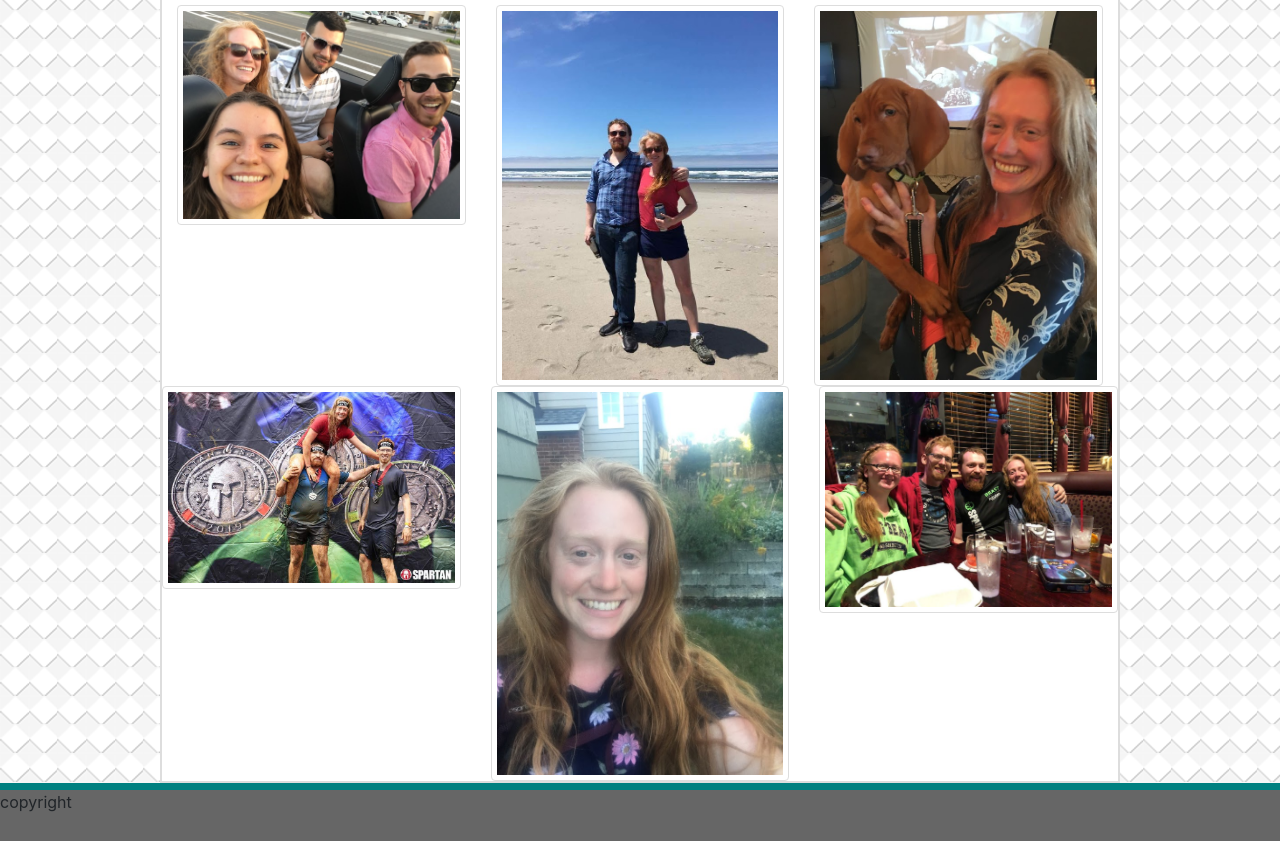
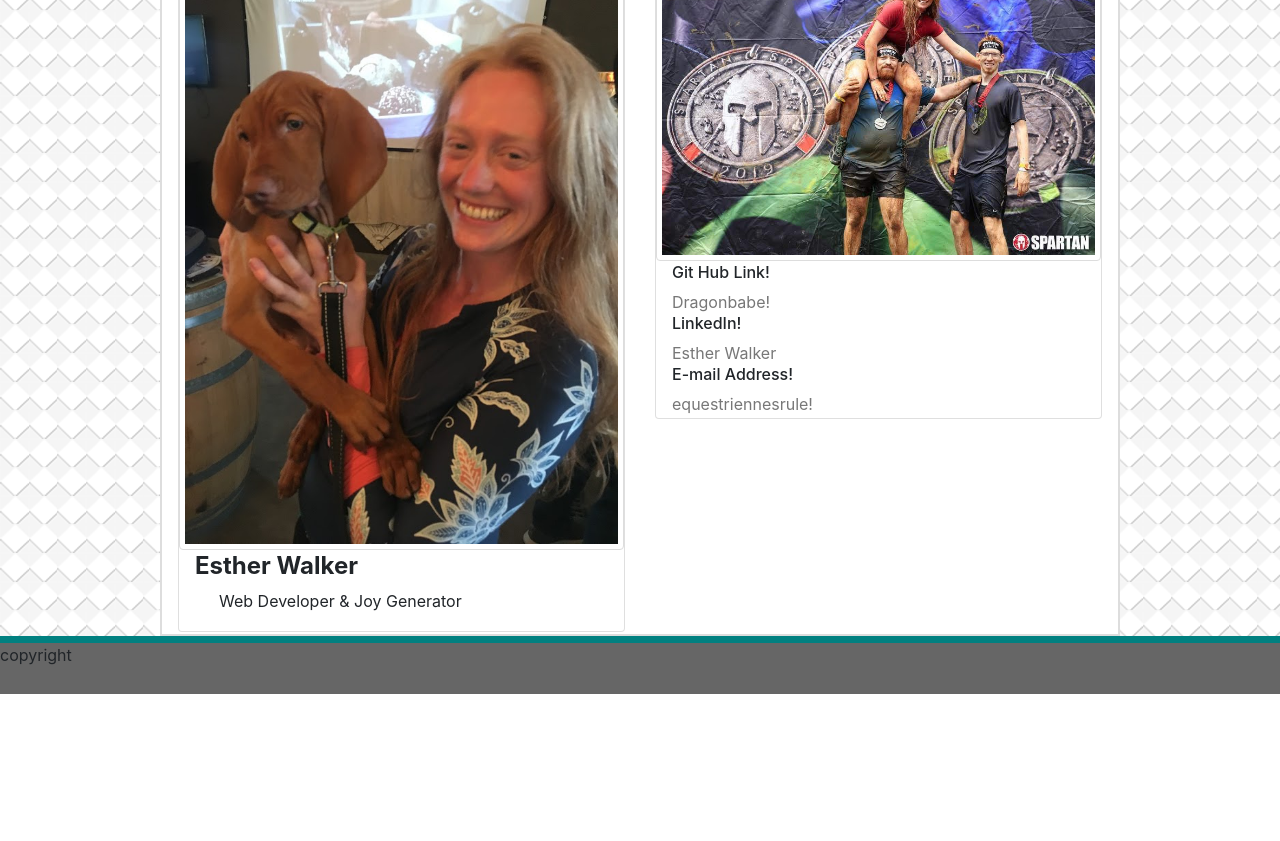
Before and after one commit to Dragonbabe/Week2-Responsive-portfolio, a plain HTML site: page portfolio.html in a window 1280 px wide. Shown: the part 247-1088 px from the top of the page. After the commit the page ends 941 px from the top, so only its background shows below. Drawn offline with nearby package versions, Linux system fonts and the light colour scheme.

Commit message:
modified css

```diff
--- a/assets/css/index.css
+++ b/assets/css/index.css
@@ -1,4 +1,19 @@
+.card {
+    box-shadow: 0 4px 8px 0 rgba(0, 0, 0, 0, .2);
+    transition: 0.3;
+}
 
+img {
+    border-radius: 5px 5px 0 0;
+}
+
+.card:hover {
+    box-shadow: 0 8px 16px 0 rgba(0, 0, 0, 0.2)
+}
+
+.container {
+    padding: 2px 16px
+}
 
 .header {
     overflow: hidden;
--- a/portfolio.html
+++ b/portfolio.html
@@ -14,14 +14,7 @@
 <body>
     <div class="header">
         <h1 class="myname">Esther Walker</h1>
-        <div class="container">
-            <div class="row">
-                <div class="col-md-6">
-                </div>
-                <div class="col-md-6">
-                </div>
-            </div>
-        </div>
+
         <nav class="navbar navbar-expand-lg navbar-light bg-light">
             <a class="navbar-brand" href="#"></a>
             <button class="navbar-toggler" type="button" data-toggle="collapse" data-target="#navbarSupportedContent"
@@ -49,25 +42,40 @@
             <h2 class="portfolio">Portfolio</h2>
             <div class="container">
                 <div class="row">
+                    <div class="col-md-6">
+                        <div class="card">
+                            <img src="assets/images/Puppy!.JPG" class="img-fluid" alt="Responsive image"
+                                style="width:100%">
+                            <div class="container">
+                                <h4><b>Esther Walker</b></h4>
+                                <p>Web Developer & Joy Generator</p>
+                            </div>
+                        </div>
+                    </div>
+                    <div class="col-md-6">
+                        <div class="card">
+                            <img src="assets/images/Sprint.2019.JPG" class="img-fluid" alt="Responsive image"
+                                style="width:100%">
+                            <div class="container">
+                                <h6>Git Hub Link!</h6>
+                                <a href="https://github.com/Dragonbabe/bug-free-octo-bassoon">Dragonbabe!</a>
+                                <h6>LinkedIn!</h6>
+                                <a href="https://www.linkedin.com/in/esther-walker-434aa6b5/">Esther Walker</a>
+                                <h6>E-mail Address!</h6>
+                                <a href="mailto:equestriennesrule@yahoo.com?Subject=Hello!%20">equestriennesrule!</a>
+                            </div>
+                        </div>
+                    </div>
+                </div>
+                <div class="row">
                     <div class="col-md-4">
-                        <img src="assets/images/Aug.2019.JPG" class="img-fluid" alt="Responsive image">
+                        <!-- <img src="assets/images/Sprint.2019.JPG" class="img-fluid" alt="Responsive image"> -->
                     </div>
                     <div class="col-md-4">
-                        <img src="assets/images/Cape.D.2019.JPG" class="img-fluid" alt="Responsive image">
+                        <!-- <img src="assets/images/Summer.2019.JPG" class="img-fluid" alt="Responsive image"> -->
                     </div>
                     <div class="col-md-4">
-                        <img src="assets/images/Puppy!.JPG" class="img-fluid" alt="Responsive image">
-                    </div>
-                    <div class="row">
-                        <div class="col-md-4">
-                            <img src="assets/images/Sprint.2019.JPG" class="img-fluid" alt="Responsive image">
-                        </div>
-                        <div class="col-md-4">
-                            <img src="assets/images/Summer.2019.JPG" class="img-fluid" alt="Responsive image">
-                        </div>
-                        <div class="col-md-4">
-                            <img src="assets/images/AFK.JPG" class="img-fluid" alt="Responsive image">
-                        </div>
+                        <!-- <img src="assets/images/AFK.JPG" class="img-fluid" alt="Responsive image"> -->
                     </div>
                 </div>
             </div>
```
Also changed, not shown: index.html (+2 -2 lines).
